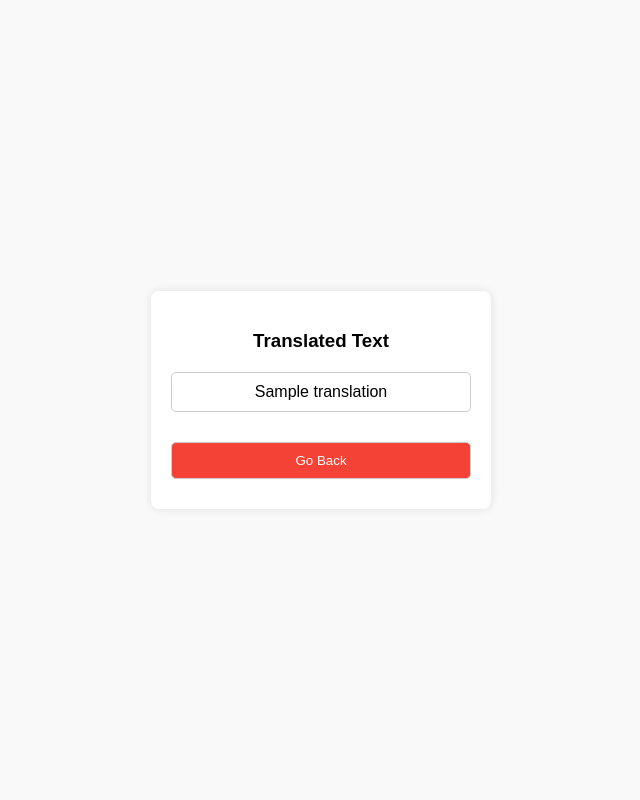
After one commit to iceyyspicyy/Translator-Django, a Django app: template main/templates/translate.html in a window 1280 px wide. The commit adds this page. Shown: the whole page, without its empty margins (319-959 px from the left). Run offline with Django 4.2, Linux system fonts and the light colour scheme; the template is opened without the code that fills it: most values are stand-ins (such as "Sample title", 1, 10 or a date in 2020).

Commit message:
updated the views and templates

```diff
--- a/main/templates/index.html
+++ b/main/templates/index.html
@@ -60,6 +60,9 @@
             <br/>
             <select required name="language">
                 <option value="Nepali">Nepali</option>
+                <option value="Hindi">Hindi</option>
+                <option value="Indonesian">Indonesian</option>
+                <option value="Korean">Korean</option>
                 <option value="Chinese">Chinese</option>
                 <option value="German">German</option>
             </select>
--- /dev/null
+++ b/main/templates/translate.html
@@ -0,0 +1,51 @@
+<!DOCTYPE html>
+<html>
+<head>
+    <title>Translation Result</title>
+    <style>
+        body {
+            font-family: Arial, sans-serif;
+            background-color: #f9f9f9;
+            display: flex;
+            justify-content: center;
+            align-items: center;
+            height: 100vh;
+            margin: 0;
+        }
+        .container {
+            background-color: #ffffff;
+            padding: 20px;
+            border-radius: 8px;
+            box-shadow: 0 0 10px rgba(0, 0, 0, 0.1);
+            width: 300px;
+            text-align: center;
+        }
+        .translated-text {
+            padding: 10px;
+            border: 1px solid #ccc;
+            border-radius: 5px;
+            margin: 20px 0;
+        }
+        button {
+            width: 100%;
+            padding: 10px;
+            margin: 10px 0;
+            border-radius: 5px;
+            border: 1px solid #ccc;
+            background-color: #f44336;
+            color: white;
+            cursor: pointer;
+        }
+        button:hover {
+            background-color: #e53935;
+        }
+    </style>
+</head>
+<body>
+    <div class="container">
+        <h3>Translated Text</h3>
+        <div class="translated-text">{{ translation }}</div>
+        <button onclick="window.history.back()">Go Back</button>
+    </div>
+</body>
+</html>
--- a/main/views.py
+++ b/main/views.py
@@ -8,5 +8,5 @@ def home(request):
         language = request.POST.get('language')
         translator = Translator(to_lang=language)
         translation = translator.translate(text)
-        return HttpResponse(translation)
+        return render(request,'translate.html', {'translation':translation})
     return render(request, 'index.html')
```
